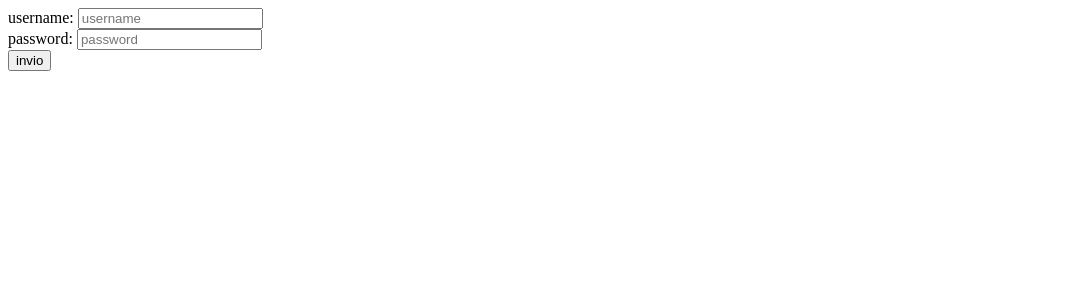
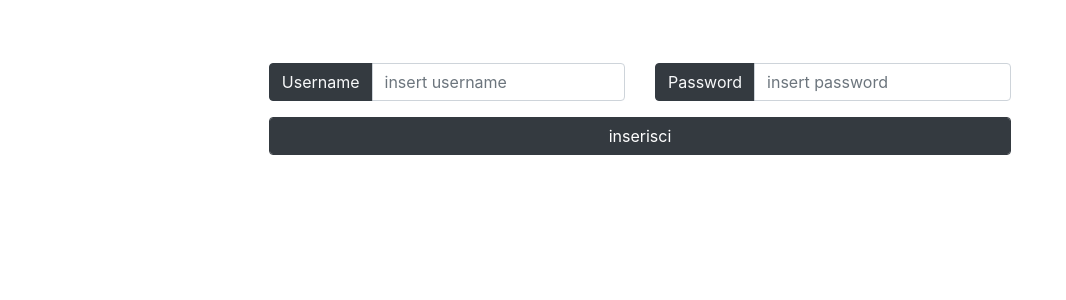
Before and after one commit to Louis-Guiniot/esercitazione-annunci-php, a PHP site: page /login.php in a window 1280 px wide. Shown: the top 300 px of the page, without its empty margins (0-1066 px from the left). Run offline with PHP 8.4, Linux system fonts and the light colour scheme.

Commit message:
login grafica

```diff
--- /dev/null
+++ b/login.css
@@ -0,0 +1,15 @@
+.box {
+    width: 60%;
+    margin: auto;
+    margin-top: 50px;
+    padding: 1%;
+    border-radius: 5px;
+}
+
+form {
+    width: 100%;
+}
+
+#basic-addon1 {
+    border: 1px rgb(51, 58, 65) solid;
+}
--- a/login.php
+++ b/login.php
@@ -8,20 +8,10 @@ if(isset($_POST['username'])){
    $psw=($_POST['password']);
    $user = str_replace("'", "", $user);
    $psw = str_replace("'", "", $psw);
-   //troncamento di stringhe troppo lunghe
-   //$user=substr($user,0,32);
-   //$psw=substr($psw,0,32);
 
-   //backslash davanti ad apice singolo difesa da SQLINJECTION
-   //$user=mysql_real_escape_string($_POST['username']);
-   //$psw=mysql_real_escape_string($_POST['password']);
-   //$strSelect="SELECT * FROM user WHERE username='".$user."' AND password='".$psw."';";
    $strSelect="SELECT * FROM user WHERE username='".$user."' AND password='".$psw."'LIMIT 1;";
-  // "SELECT * FROM user WHERE username='".$user."' AND password='".crypt(md5($psw))."';";
 
-   //echo $strSelect;
    $result=$conn->query($strSelect);
-   //echo $result;
 
    if($result->num_rows==1)
    {
@@ -36,7 +26,7 @@ if(isset($_POST['username'])){
    else{
        session_start();
        $_SESSION['conta']=$_SESSION['conta']+1;
-      // echo $_SESSION['conta'];
+
        if($_SESSION['conta']==3){
          session_destroy();
          header("Location:hack.php");
@@ -53,15 +43,44 @@ if(isset($_POST['username'])){
  <html lang="en" dir="ltr">
    <head>
      <meta charset="utf-8">
-     <title></title>
-   </head>
+     <title>Login</title>
+     <link rel="stylesheet" href="login.css">
+     <link rel="stylesheet" href="https://stackpath.bootstrapcdn.com/bootstrap/4.3.1/css/bootstrap.min.css" integrity="sha384-ggOyR0iXCbMQv3Xipma34MD+dH/1fQ784/j6cY/iJTQUOhcWr7x9JvoRxT2MZw1T" crossorigin="anonymous">
+     <script src="https://code.jquery.com/jquery-3.3.1.slim.min.js" integrity="sha384-q8i/X+965DzO0rT7abK41JStQIAqVgRVzpbzo5smXKp4YfRvH+8abtTE1Pi6jizo" crossorigin="anonymous"></script>
+     <script src="https://cdnjs.cloudflare.com/ajax/libs/popper.js/1.14.7/umd/popper.min.js" integrity="sha384-UO2eT0CpHqdSJQ6hJty5KVphtPhzWj9WO1clHTMGa3JDZwrnQq4sF86dIHNDz0W1" crossorigin="anonymous"></script>
+     <script src="https://stackpath.bootstrapcdn.com/bootstrap/4.3.1/js/bootstrap.min.js" integrity="sha384-JjSmVgyd0p3pXB1rRibZUAYoIIy6OrQ6VrjIEaFf/nJGzIxFDsf4x0xIM+B07jRM" crossorigin="anonymous"></script>
+    </head>
+
+
    <body>
+    <div class="box">
+        <form class="form" action="login.php" method="post">
+        <div class="row">
+                <div class="col">
+                    <div class="input-group mb-3">
+                        <div class="input-group-prepend">
+                            <span class="input-group-text bg-dark text-light" id="basic-addon1">Username</span>
+                        </div>
+                        <input type="text" class="form-control" placeholder="insert username" name="username" autocomplete="off">
 
-     <form class="" action="login.php" method="post">
-       username: <input type="text" name="username" placeholder="username"> <br>
-       password: <input type="password" name="password" placeholder="password"> <br>
-       <button type="submit" name="button">invio</button>
-     </form>
+                    </div>
+                </div>
+                <div class="col">
+                    <div class="input-group mb-3">
+                        <div class="input-group-prepend">
+                            <span class="input-group-text bg-dark text-light" id="basic-addon1">Password</span>
+                        </div>
+                        <input type="text" class="form-control" placeholder="insert password" name="password" autocomplete="off">
 
-   </body>
+                    </div>
+                </div>
+            </div>
+
+            <div class="input-group mb-3">
+                <button type="submit" class="form-control btn btn-dark">inserisci</button>
+            </div>
+        </form>
+
+    </div>
+    </body>
  </html>
```
